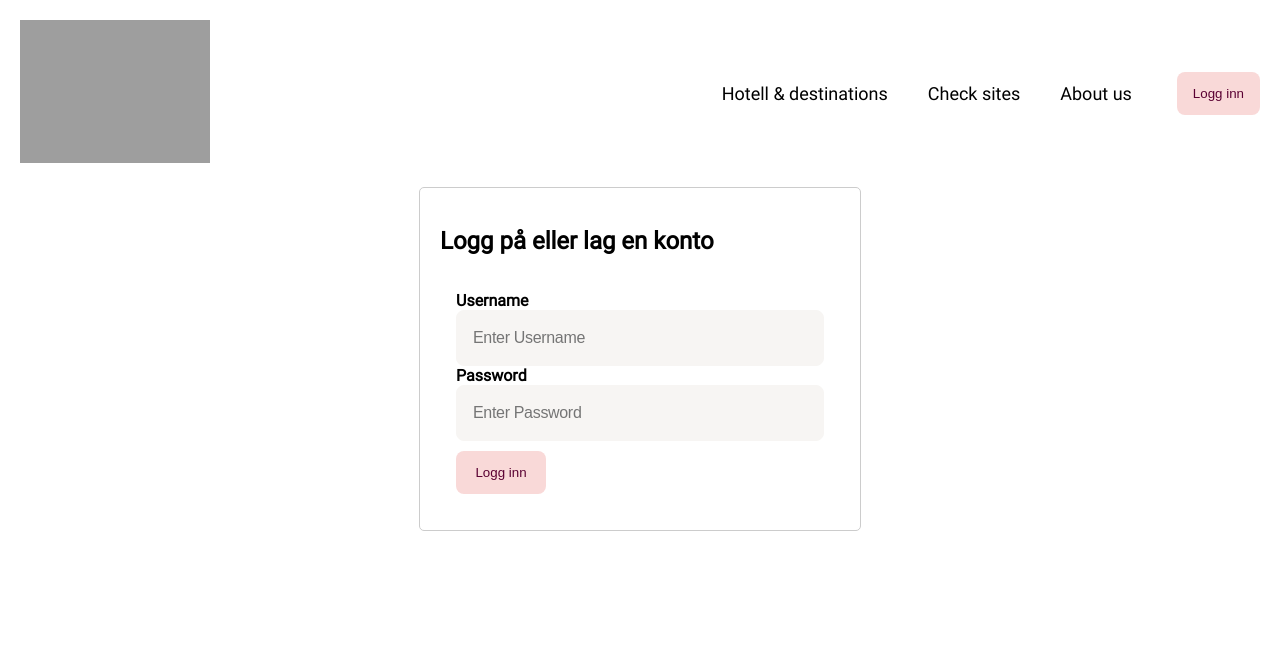
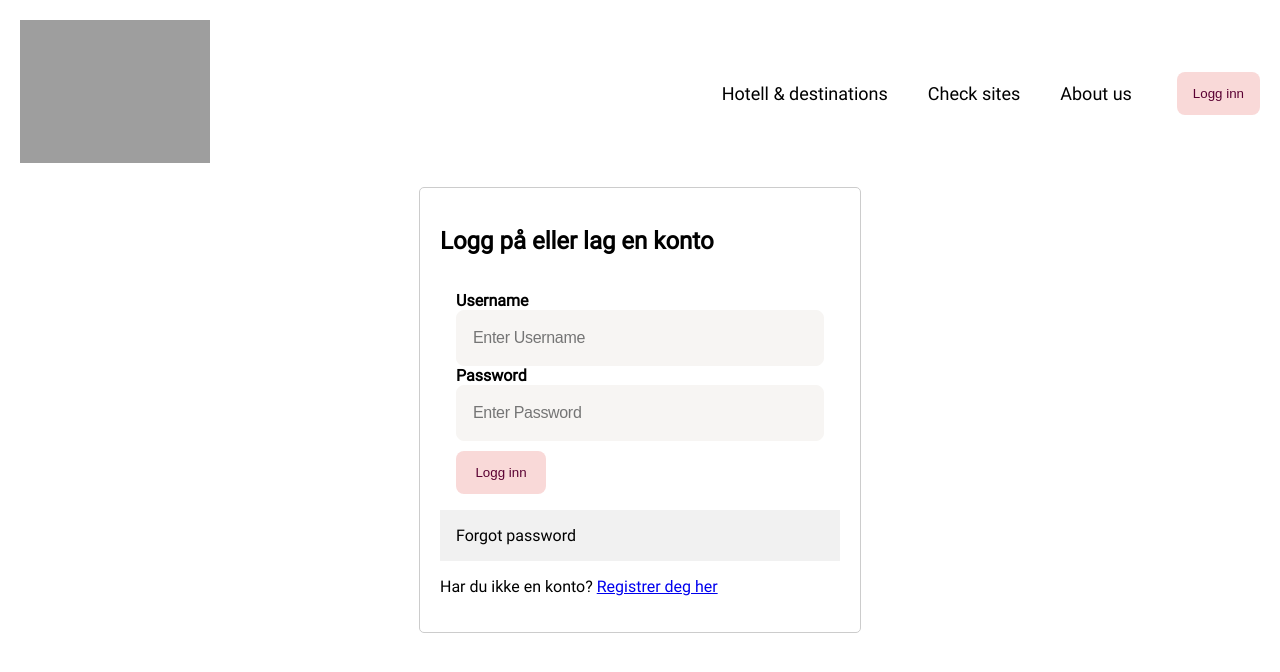
Before and after one commit to JanNordskog/StayfinderGruppe6, a React (Create React App) app in the folder frontend/: page /login in a window 1280 px wide. Shown: the top 672 px of the page. Built offline with nearby package versions, Linux system fonts and the light colour scheme.

Commit message:
Registration link in logg inn

```diff
--- a/frontend/src/LoginForm.js
+++ b/frontend/src/LoginForm.js
@@ -61,6 +61,14 @@ function LoginForm() {
           <button type="submit">Logg inn</button>
           {error && <div style={{ color: "red" }}>{error}</div>}
         </div>
+
+        <div className="container" style={{ backgroundColor: "#f1f1f1" }}>
+          <span className="psw">Forgot password</span>
+        </div>
+
+        <p>
+          Har du ikke en konto? <Link to="/registrer">Registrer deg her</Link>
+        </p>
       </form>
     </div>
   );
```
